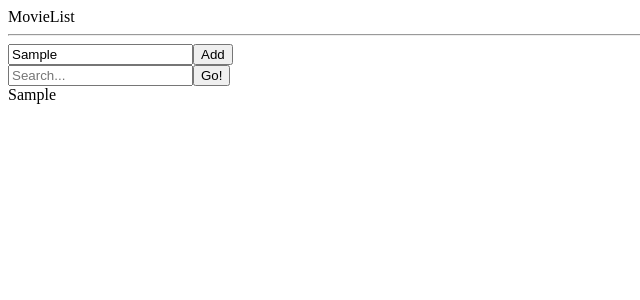
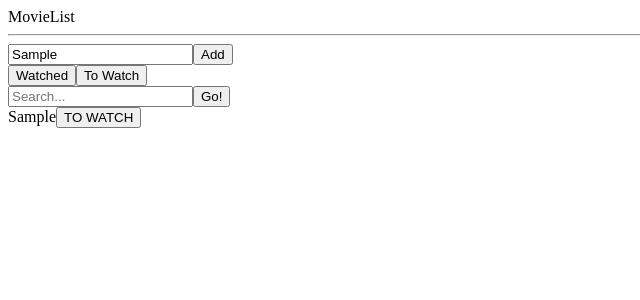
Before and after one commit to Pallavi25Kishore/movie-list, a React app: page / in a window 1280 px wide. Both pictures are taken after typing "Sample" into the empty fields and a click on the button "Add". Shown: the top 300 px of the page, without its empty margins (0-640 px from the left). Built offline with nearby package versions, Linux system fonts and the light colour scheme; the HTML template or start-up script is replaced by a standard one.

Commit message:
Implement togglebutton functionality for each movie

```diff
--- a/client/src/components/AddMovies.jsx
+++ b/client/src/components/AddMovies.jsx
@@ -12,7 +12,7 @@ const AddMovies = ({movies, setMovies}) => {
         return;
       }
     }
-    setMovies([...movies, {title: addName}]);
+    setMovies([...movies, {title: addName, watched: false, id: addName} ]);
   };
 
   return (
--- a/client/src/components/App.jsx
+++ b/client/src/components/App.jsx
@@ -2,6 +2,8 @@ import React from 'react';
 import MovieList from './MovieList.jsx';
 import Search from './Search.jsx';
 import AddMovies from './AddMovies.jsx';
+import Watched from './Watched.jsx';
+import ToWatch from './ToWatch.jsx';
 
 const App = () => {
 
@@ -13,8 +15,10 @@ const App = () => {
       <nav className="header">MovieList</nav>
       <hr></hr>
       <AddMovies movies={movies} setMovies={setMovies}/>
+      <Watched movies={movies}/>
+      <ToWatch movies={movies}/>
       <Search searchText={searchText} onSearchTextChange={setSearchText} />
-      <MovieList movies={movies} searchText={searchText}/>
+      <MovieList movies={movies} searchText={searchText} setMovies={setMovies}/>
     </div>
   );
 };
--- a/client/src/components/Movie.jsx
+++ b/client/src/components/Movie.jsx
@@ -1,8 +1,12 @@
 import React from 'react';
+import ToggleButton from './ToggleButton.jsx';
 
-const Movie = ({movie}) => {
+const Movie = ({movie, setMovies, movies}) => {
   return (
-    <div className="movie">{movie.title}</div>
+    <div className="movie">
+      {movie.title}
+      <ToggleButton movie={movie} setMovies={setMovies} movies={movies}/>
+      </div>
   );
 };
 
--- a/client/src/components/MovieList.jsx
+++ b/client/src/components/MovieList.jsx
@@ -2,12 +2,12 @@ import React from 'react';
 import Movie from './Movie.jsx';
 
 //MovieList component
-const MovieList = ({movies, searchText}) => {
+const MovieList = ({movies, searchText, setMovies}) => {
 if (searchText === '') {
   return (
     <div className="movie-list">
       {
-      movies.map((movie) =>  (<Movie key={movie.title} movie={movie}/>))
+      movies.map((movie, index) => (<Movie movie={movie} setMovies={setMovies} movies={movies} key={index}/>))
       }
     </div>
   )
@@ -27,10 +27,10 @@ var filteredArr = movies.filter((movie) => {
   });
 if (filteredArr.length !== 0) {
   return (
-    <div className="movie-list">
-      {
-      filteredArr.map((movie) =>  (<Movie key={movie.title} movie={movie}/>))
-      }
+  <div className="movie-list">
+    {
+    filteredArr.map((movie, index) => (<Movie movie={movie} setMovies={setMovies} movies={movies} key={index}/>))
+    }
     </div>
   )
 } else if (filteredArr.length === 0) {
--- /dev/null
+++ b/client/src/components/ToWatch.jsx
@@ -0,0 +1,9 @@
+import React from 'react';
+
+const ToWatch = ({movies}) => {
+  return (
+    <button>To Watch</button>
+    );
+};
+
+export default ToWatch;
--- /dev/null
+++ b/client/src/components/ToggleButton.jsx
@@ -0,0 +1,36 @@
+import React from 'react';
+
+const ToggleButton = ({movie, setMovies, movies}) => {
+var display;
+if (movie.watched === true) {
+  display = "WATCHED";
+} else {
+  display = "TO WATCH";
+}
+
+const handleToggle = (e) => {
+  var newObj; // to create new object with updated watched
+  if (movie.watched === false) {
+    newObj = {title: movie.title, watched: true, id: movie.id};
+    display = 'WATCHED';
+  } else if (movie.watched === true) {
+    newObj = {title: movie.title, watched: false, id: movie.id};
+    display = 'TO WATCH';
+  }
+  var newArr = movies.map((item) => { // creating new array of new objects
+    if (item.id !== movie.title) {
+    return {...item}; // creating new objects with same properties
+  } else if (item.id === movie.id) {
+    return newObj; // creating new object with updated watched property
+  }
+  });
+  setMovies(newArr);
+};
+
+  return (
+   <button onClick={handleToggle}>{display}</button>
+  );
+
+};
+
+export default ToggleButton;
--- /dev/null
+++ b/client/src/components/Watched.jsx
@@ -0,0 +1,9 @@
+import React from 'react';
+
+const Watched = ({movies}) => {
+return (
+<button>Watched</button>
+);
+};
+
+export default Watched;
```
